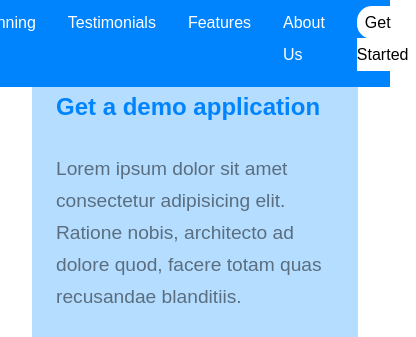
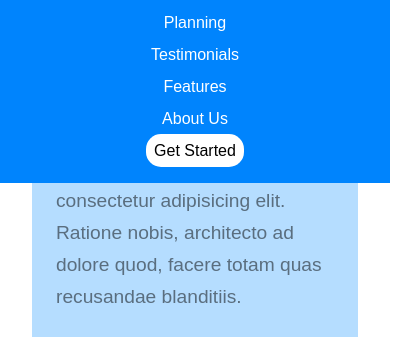
Before and after one commit to SalvatoreBono/htmlcss-responsive-layout, a plain HTML site: page index.html in a window 390 px wide. Both pictures are taken after a click on the button 347 px from the left and 38 px from the top of the page. Shown: the part 63-400 px from the top of the page, 416 px wide, since content can reach past the window. Drawn offline with Linux system fonts and the light colour scheme.

Commit message:
fix menu-bar

```diff
--- a/css/style.css
+++ b/css/style.css
@@ -295,6 +295,7 @@ img {
         padding-right: 2rem;
         padding-bottom: 1rem;
         background-color: rgb(0, 132, 253);
+        text-align: center;
     }
 
     .menu-bar {
@@ -308,8 +309,7 @@ img {
     }
 
     .active-button:focus~ul {
-        display: flex;
-        justify-content: center;
+        display: block;
     }
 
     .column {
```
